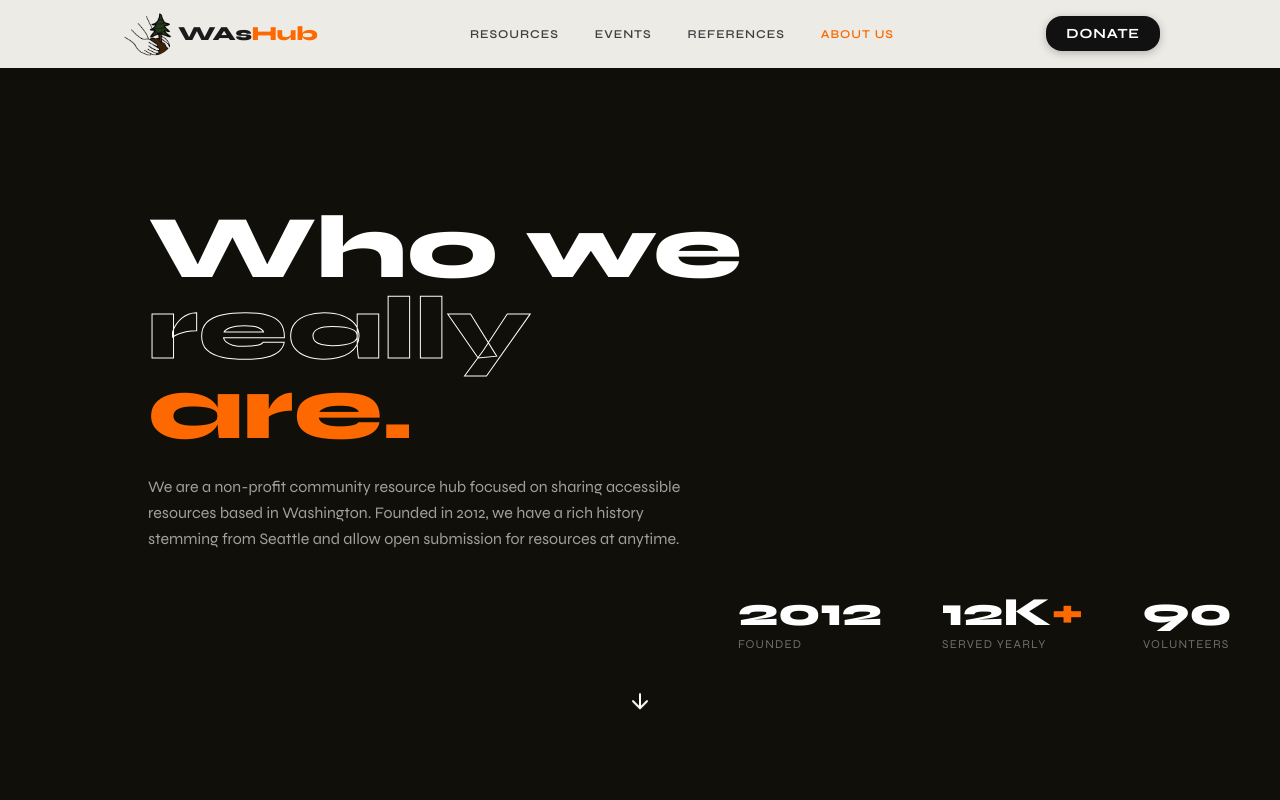
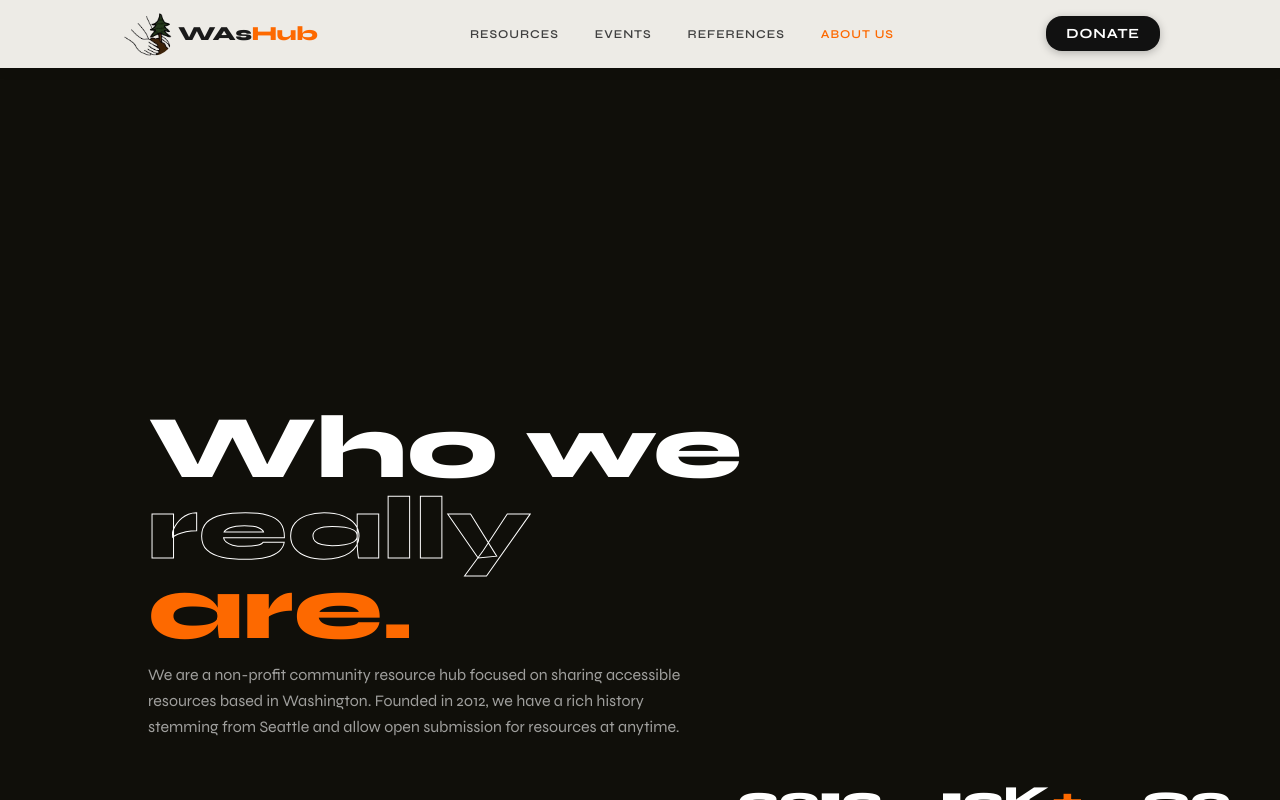
Before and after one commit to NormalDuck/TSA-2025-Webmaster, a Next.js app: page /about in a window 1280 px wide. Built offline with nearby package versions, Linux system fonts and the light colour scheme.

Commit message:
Update page.tsx

```diff
--- a/app/about/page.tsx
+++ b/app/about/page.tsx
@@ -114,7 +114,7 @@ export default function AboutPage() {
         {/* Section 1 — Who We Are */}
         <section className="snap-section">
           <div className="min-h-screen bg-[#100F0A] flex flex-col justify-between p-6 sm:p-8 md:p-12">
-            <div className=" sm:mt-24 md:mt-32 lg:mt-40 px-2 sm:px-6 md:px-12 lg:px-25">
+            <div className=" sm:mt-34 md:mt-42 lg:mt-90 px-2 sm:px-6 md:px-12 lg:px-25">
               <h1
                 className="text-[clamp(36px,7vw,110px)] font-extrabold text-white leading-[.9]"
               >
@@ -123,7 +123,7 @@ export default function AboutPage() {
                 <span className="text-[#FD6900]">are.</span>
               </h1>
               <p
-                className="text-white/60 mt-6 max-w-sm sm:max-w-md md:max-w-lg lg:max-w-137.5 text-sm sm:text-base leading-relaxed"
+                className="text-white/60 mt-3 max-w-sm sm:max-w-md md:max-w-lg lg:max-w-137.5 text-sm sm:text-base leading-relaxed"
                 style={{ fontFamily: "'Syne', sans-serif" }}
               >
                 We are a non-profit community resource hub focused on sharing accessible resources based in Washington. Founded in 2012, we have a rich history stemming from Seattle and allow open submission for resources at anytime.
@@ -149,7 +149,7 @@ export default function AboutPage() {
             </div>
 
             {/* Down arrow */}
-            <div className="flex justify-center my-8 sm:my-auto">
+            <div className="flex justify-center my-10 sm:my-auto">
               <div className="animate-bounce text-white">
                 <svg width="24" height="24" viewBox="0 0 24 24" fill="none" stroke="currentColor" strokeWidth="2" strokeLinecap="round" strokeLinejoin="round">
                   <line x1="12" y1="5" x2="12" y2="19" />
@@ -165,9 +165,6 @@ export default function AboutPage() {
           id='missionstatement'
           className="snap-section relative bg-[#E8E0D4] flex flex-col justify-between overflow-hidden about-mission"
         >
-          {/* Top accent line */}
-          <div className="absolute top-28 sm:top-36 md:top-44 left-6 sm:left-10 md:left-14 w-0.5 h-14 sm:h-16 md:h-20 bg-[#FD6900] opacity-50" />
-
           {/* Mission label */}
           <div className="absolute top-32 sm:top-40 md:top-50 left-10 sm:left-14 md:left-20">
             <span className="text-sm sm:text-base md:text-[20px] font-bold tracking-[0.18em] text-[#FD6900] uppercase opacity-80">Our Mission</span>
```
